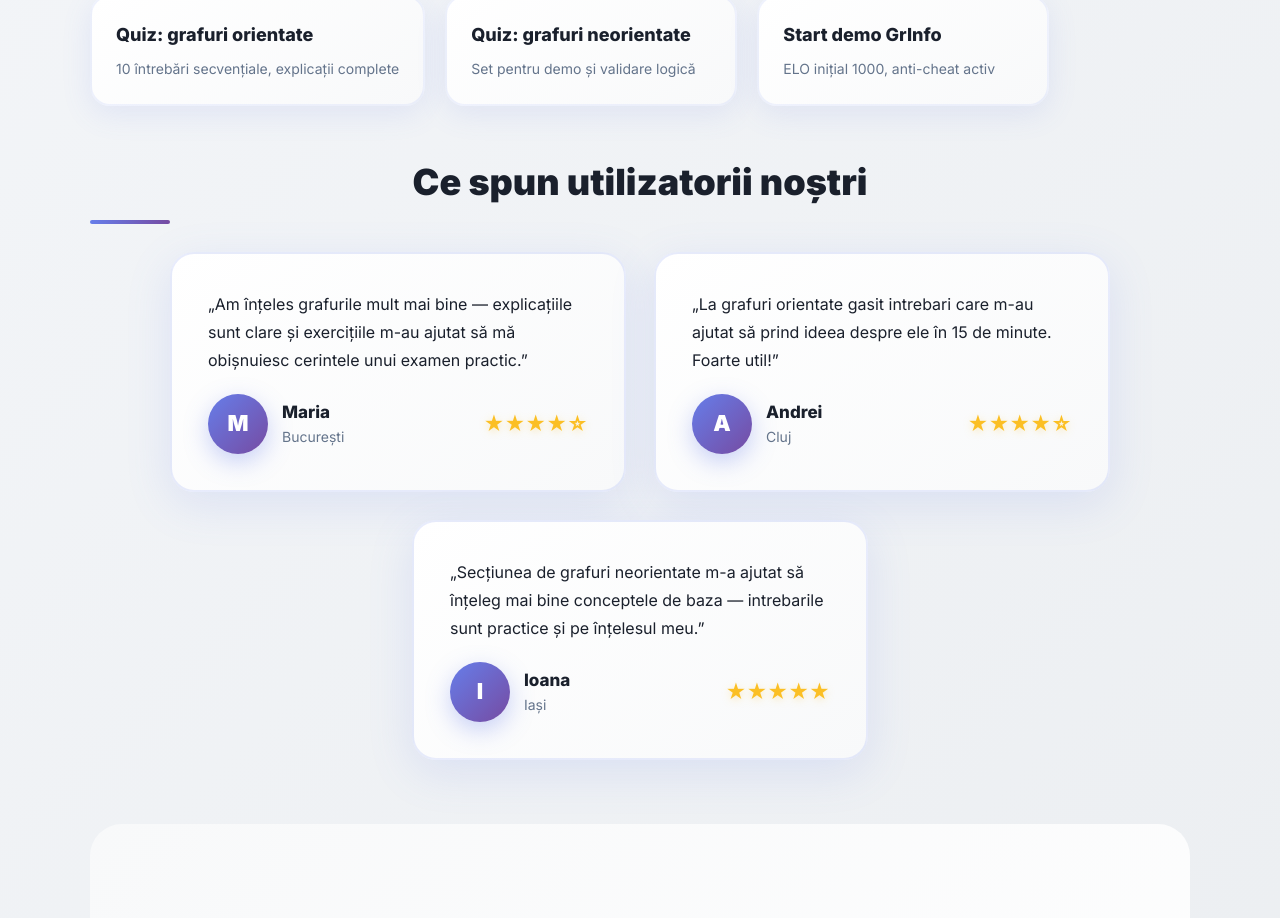
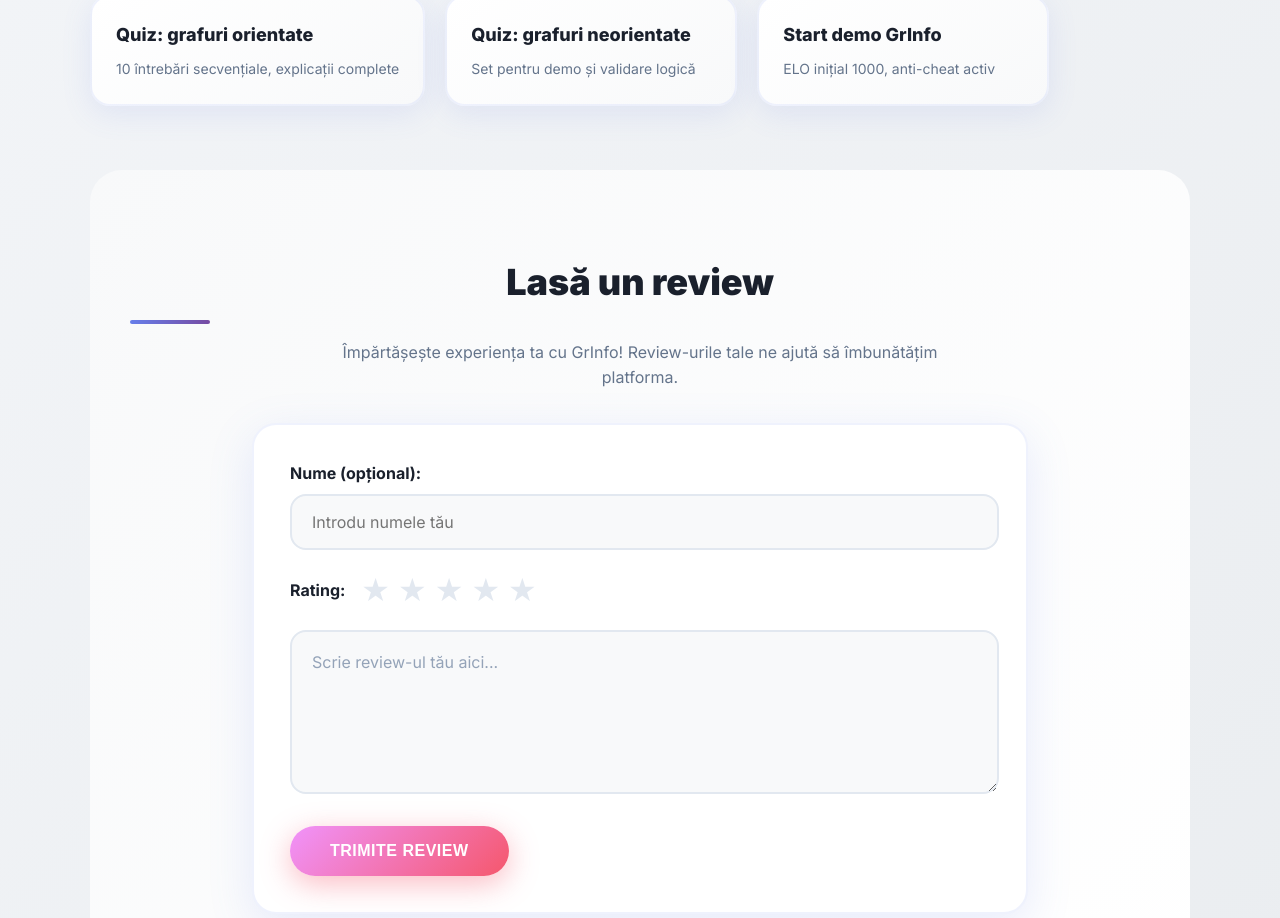
Before and after one commit to LetMeCode01/GrInfo, a React app in the folder frontend/: page / in a window 1280 px wide. Shown: the part 1039-1957 px from the top of the page. Built offline with nearby package versions, Linux system fonts and the light colour scheme; the HTML template or start-up script is replaced by a standard one.

Commit message:
Removed hardcoded reviews

```diff
--- a/frontend/src/Home.jsx
+++ b/frontend/src/Home.jsx
@@ -240,7 +240,7 @@
       </section>
 
       <section className="featured-section">
-        <h3>Recomandate</h3>
+        <h3 style={{textAlign:"center"}}>Recomandate</h3>
         <div className="featured-grid">
           <Link className="featured-card" to="/grinfo/quiz?category=orientate">
             <strong>Quiz: grafuri orientate</strong>
@@ -256,67 +256,6 @@
             <strong>Start demo GrInfo</strong>
             <div className="muted">ELO inițial 1000, anti-cheat activ</div>
           </Link>
-        </div>
-      </section>
-
-      <section className="testimonials-section">
-        <h3>Ce spun utilizatorii noștri</h3>
-
-        <div className="testimonials-grid">
-          <figure className="testimonial-card">
-            <blockquote>
-              „Am înțeles grafurile mult mai bine —
-              explicațiile sunt clare și exercițiile m-au ajutat să mă
-              obișnuiesc cerintele unui examen practic.”
-            </blockquote>
-            <div className="testimonial-meta">
-              <span className="avatar" aria-hidden>
-                {" "}
-                M{" "}
-              </span>
-              <div className="meta-text">
-                <div className="meta-name">Maria</div>
-                <div className="meta-location">București</div>
-              </div>
-              <div className="rating">★★★★☆</div>
-            </div>
-          </figure>
-
-          <figure className="testimonial-card">
-            <blockquote>
-              „La grafuri orientate gasit intrebari care m-au
-              ajutat să prind ideea despre ele în 15 de minute. Foarte util!”
-            </blockquote>
-            <div className="testimonial-meta">
-              <span className="avatar" aria-hidden>
-                {" "}
-                A{" "}
-              </span>
-              <div className="meta-text">
-                <div className="meta-name">Andrei</div>
-                <div className="meta-location">Cluj</div>
-              </div>
-              <div className="rating">★★★★☆</div>
-            </div>
-          </figure>
-
-          <figure className="testimonial-card">
-            <blockquote>
-              „Secțiunea de grafuri neorientate m-a ajutat să înțeleg mai bine conceptele de baza
-               — intrebarile sunt practice și pe înțelesul meu.”
-            </blockquote>
-            <div className="testimonial-meta">
-              <span className="avatar" aria-hidden>
-                {" "}
-                I{" "}
-              </span>
-              <div className="meta-text">
-                <div className="meta-name">Ioana</div>
-                <div className="meta-location">Iași</div>
-              </div>
-              <div className="rating">★★★★★</div>
-            </div>
-          </figure>
         </div>
       </section>
 
```
